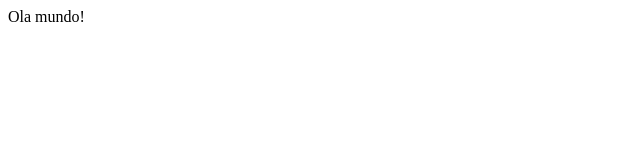
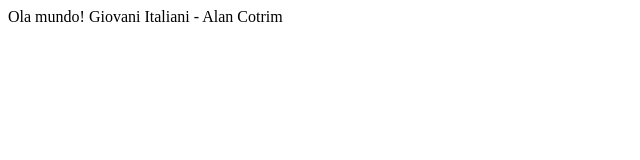
Before and after one commit to italianiaran/helloword, a plain HTML site: page index.html in a window 1280 px wide. Shown: the whole page, without its empty margins (0-640 px from the left). Drawn offline with Linux system fonts and the light colour scheme.

Commit message:
versao1
criando a versao1

```diff
--- a/index.html
+++ b/index.html
@@ -5,6 +5,6 @@
 <title>Projeto Novo</title>
 </head>
 <body>
-Ola mundo!
+Ola mundo! Giovani Italiani - Alan Cotrim
 </body>
 </html>
```
